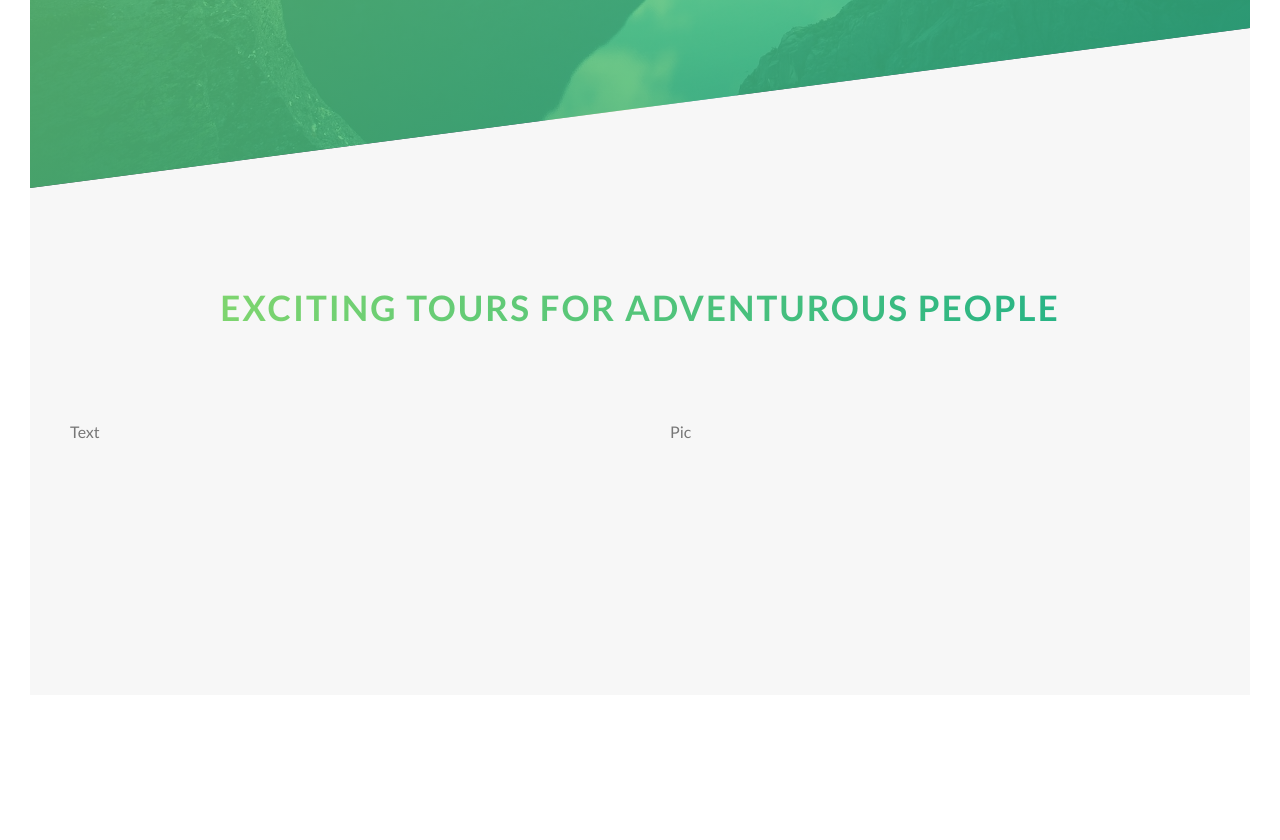
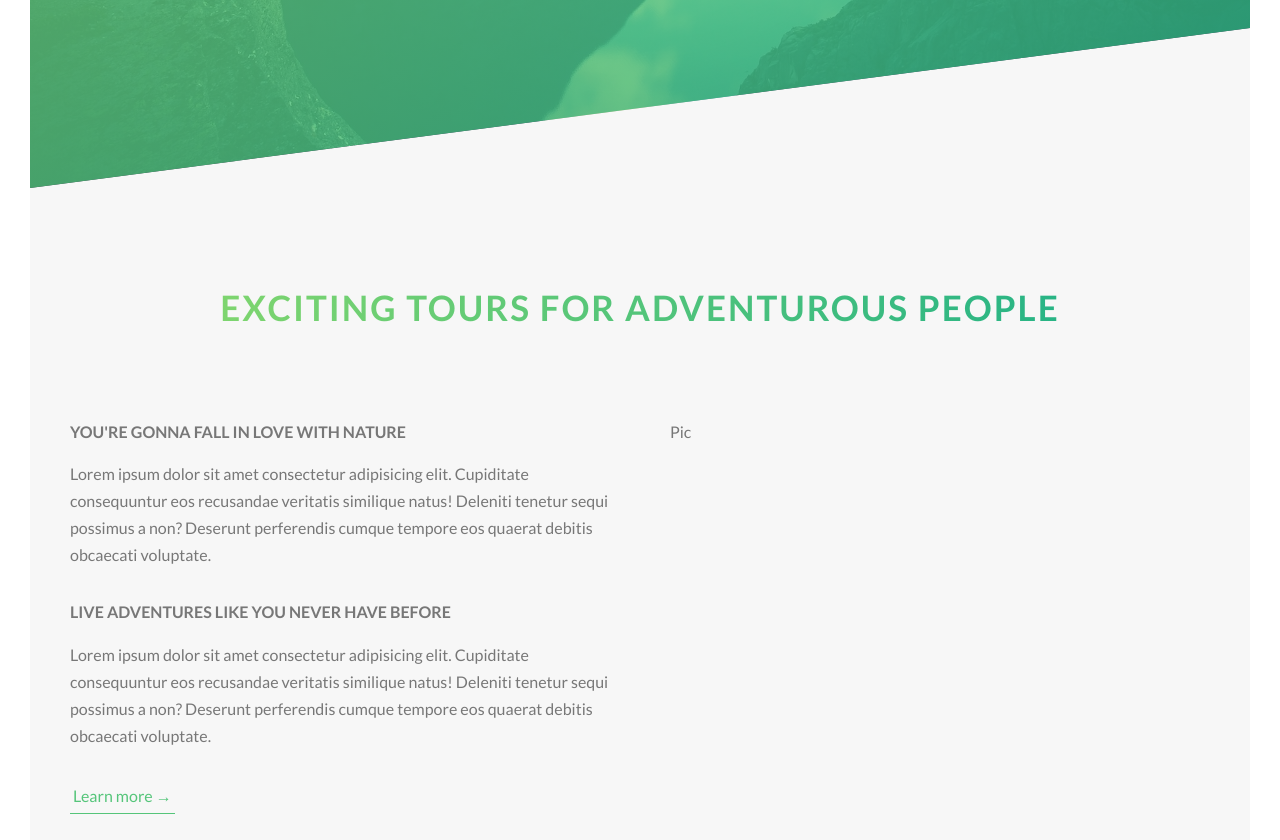
Before and after one commit to sailor95/scss-web-store, a website: page index.html in a window 1280 px wide. Shown: the part 602-1442 px from the top of the page. Before the commit the page ends 1327 px from the top, so only its background shows below. Drawn offline with Linux system fonts and the light colour scheme.

Commit message:
Add about sections

```diff
--- a/index.html
+++ b/index.html
@@ -32,7 +32,7 @@
 
     <main>
         <section class="section-about">
-            <div class="u-center-text u-margin-bottom-8">
+            <div class="u-center-text u-margin-bottom-big">
                 <h2 class="heading-secondary">
                     Exciting tours for adventurous people
                 </h2>
@@ -40,7 +40,25 @@
 
             <div class="row">
                 <div class="col-1-of-2">
-                    Text
+                    <h3 class="heading-tertiary u-margin-bottom-small">
+                        You're gonna fall in love with nature
+                    </h3>
+                    <p class="paragraph">
+                        Lorem ipsum dolor sit amet consectetur adipisicing elit. Cupiditate consequuntur eos recusandae
+                        veritatis similique natus! Deleniti tenetur sequi possimus a non? Deserunt perferendis cumque
+                        tempore eos quaerat debitis obcaecati voluptate.
+                    </p>
+
+                    <h3 class="heading-tertiary u-margin-bottom-small">
+                        Live adventures like you never have before
+                    </h3>
+                    <p class="paragraph">
+                        Lorem ipsum dolor sit amet consectetur adipisicing elit. Cupiditate consequuntur eos recusandae
+                        veritatis similique natus! Deleniti tenetur sequi possimus a non? Deserunt perferendis cumque
+                        tempore eos quaerat debitis obcaecati voluptate.
+                    </p>
+
+                    <a href="#" class="btn-text">Learn more &rarr;</a>
                 </div>
                 <div class="col-1-of-2">
                     Pic
--- a/sass/abstracts/_variables.scss
+++ b/sass/abstracts/_variables.scss
@@ -9,6 +9,9 @@ $color-grey-dark: #777;
 $color-white: #fff;
 $color-black: #000;
 
+// FONT
+$default-font-size: 1.6rem;
+
 // GRID
 $grid-width: 114rem;
 $gutter-vertical: 8rem;
--- a/sass/base/_typography.scss
+++ b/sass/base/_typography.scss
@@ -35,11 +35,25 @@
   // to clip background only for the text area
   -webkit-background-clip: text;
   color: transparent;
-    letter-spacing: .2rem;
-    transition: all .2s;
+  letter-spacing: 0.2rem;
+  transition: all 0.2s;
 
   &:hover {
     transform: skewY(2deg) skewX(15deg) scale(1.1);
-        text-shadow: .5rem 1rem 2rem rgba($color-black, .2);
+    text-shadow: 0.5rem 1rem 2rem rgba($color-black, 0.2);
   }
 }
+
+.heading-tertiary {
+  font-size: $default-font-size;
+  font-weight: 700;
+  text-transform: uppercase;
+}
+
+.paragraph {
+  font-size: $default-font-size;
+
+  &:not(:last-child) {
+    margin-bottom: 3rem;
+  }
+}
--- a/sass/base/_utils.scss
+++ b/sass/base/_utils.scss
@@ -1,7 +1,15 @@
 .u-center-text {
-    text-align: center;
+  text-align: center;
 }
 
-.u-margin-bottom-8 {
-    margin-bottom: 8rem;
+.u-margin-bottom-big {
+  margin-bottom: 8rem;
 }
+
+.u-margin-bottom-medium {
+  margin-bottom: 4rem;
+}
+
+.u-margin-bottom-small {
+  margin-bottom: 1.5rem;
+}
--- a/sass/components/_button.scss
+++ b/sass/components/_button.scss
@@ -1,5 +1,4 @@
 .btn {
-
   &:link,
   &:visited {
     text-transform: uppercase;
@@ -9,7 +8,7 @@
     border-radius: 100px;
     transition: all 0.2s;
     position: relative;
-        font-size: 1.6rem;
+    font-size: $default-font-size;
   }
 
   &:hover {
@@ -55,3 +54,28 @@
     animation-fill-mode: backwards;
   }
 }
+
+.btn-text {
+  &:link,
+  &:visited {
+    font-size: $default-font-size;
+    color: $color-primary;
+    display: inline-block;
+    text-decoration: none;
+    border-bottom: 1px solid $color-primary;
+    padding: 3px;
+    transition: all 0.2s;
+  }
+
+  &:hover {
+    background-color: $color-primary;
+    color: $color-white;
+    box-shadow: 0 1rem 2rem rgba($color: $color-black, $alpha: 0.15);
+    transform: translateY(-2px);
+  }
+
+  &:active {
+    box-shadow: 0 0.5rem 1rem rgba($color: $color-black, $alpha: 0.15);
+    transform: translateY(0);
+  }
+}
```
Also changed, not shown: css/style.css, sass/main.scss (line endings or trailing spaces). Lines whose indentation alone changed are shown as unchanged.
